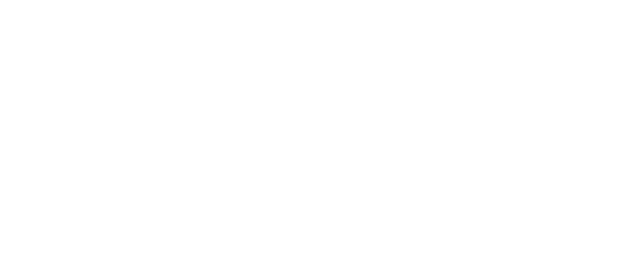
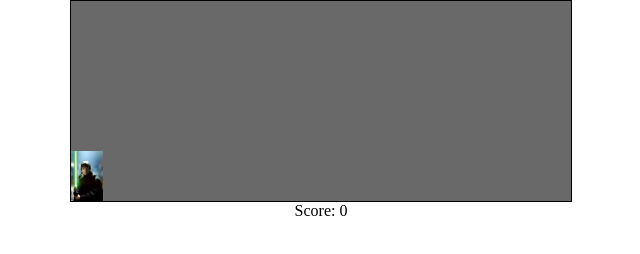
Before and after one commit to gibbi03/FinalProject, a plain HTML site: page gamepage.html in a window 1280 px wide. Shown: the whole page, without its empty margins (319-959 px from the left). Drawn offline with Linux system fonts and the light colour scheme.

Commit message:
built game and built css and html for play buttons

```diff
--- a/additoinalfunctions.js
+++ b/additoinalfunctions.js
@@ -1 +1 @@
-function
+//need function for searching through characters
--- a/cards.js
+++ b/cards.js
@@ -166,7 +166,9 @@ function get30SWPeople(params) {
                         </div>
                     </div>
 
+
             </div>
+            <input class="play" type="submit" value="Select and Play">
         </div> `
     }
 
--- a/game.js
+++ b/game.js
@@ -0,0 +1,30 @@
+//Game//
+var character = document.getElementById("character");
+var bullet = document.getElementById("bullet");
+var counter=0;
+
+//Function for making character jump
+function jump(){
+    if(character.classList == "animate"){return}
+    character.classList.add("animate");
+    setTimeout(function(){
+        character.classList.remove("animate");
+    },300);
+}
+
+//Function for counting score, checking for defeat, and ending game
+var checkDead = setInterval(function() {
+    let characterTop = parseInt(window.getComputedStyle(character).getPropertyValue("top"));
+    let bulletLeft = parseInt(window.getComputedStyle(bullet).getPropertyValue("left"));
+    if(bulletLeft<20 && bulletLeft>-20 && characterTop>=130){
+        bullet.style.animation = "none";
+        alert("Game Over. score: "+Math.floor(counter/100));
+        counter=0;
+        bullet.style.animation = "bullet 1s infinite linear";
+    }else{
+        counter++;
+        document.getElementById("scoreSpan").innerHTML = Math.floor(counter/100);
+    }
+}, 10);
+
+// Need function for clearing screen and adding new html
--- a/gamepage.html
+++ b/gamepage.html
@@ -1,13 +1,16 @@
 <!DOCTYPE html>
-<html lang="en">
+<html lang="en" onclick="jump()">
 <head>
     <meta charset="UTF-8">
-    <meta name="viewport" content="width=device-width, initial-scale=1.0">
-    <title>Star Wars Game</title>
+    <title>Jump Game</title>
     <link rel="stylesheet" href="gamestyle.css">
 </head>
 <body>
-
+    <div class="game">
+        <img id="character" src="swimg/0.jpg">
+        <div id="bullet"></div>
+    </div>
+    <p>Score: <span id="scoreSpan"></span></p>
 </body>
 <script src="game.js"></script>
 </html>
--- a/gamestyle.css
+++ b/gamestyle.css
@@ -0,0 +1,51 @@
+*{
+    padding: 0;
+    margin: 0;
+    overflow-x: hidden;
+}
+.game{
+    width: 500px;
+    height: 200px;
+    border: 1px solid black;
+    margin: auto;
+    background-color: rgb(105, 105, 105);
+}
+
+img {
+    width: 50%;
+    object-fit: cover;
+}
+
+#character{
+    width: 2rem;
+    height: 50px;
+    background-color: red;
+    position:relative;
+    top: 150px;
+}
+.animate{
+    animation: jump 0.3s linear;
+}
+@keyframes jump{
+    0%{top: 150px;}
+    30%{top: 100px;}
+    70%{top: 100px;}
+    100%{top: 150px;}
+}
+
+#bullet{
+    background-color: red;
+    width: 20px;
+    height: 3.5px;
+    position: relative;
+    top: 130px;
+    left: 500px;
+    animation: bullet 1s infinite linear;
+}
+@keyframes bullet{
+    0%{left: 500px}
+    100%{left: -20px}
+}
+p{
+    text-align: center;
+}
```
Also changed, not shown: sw.css (+7 -1 lines), 1 other file.
